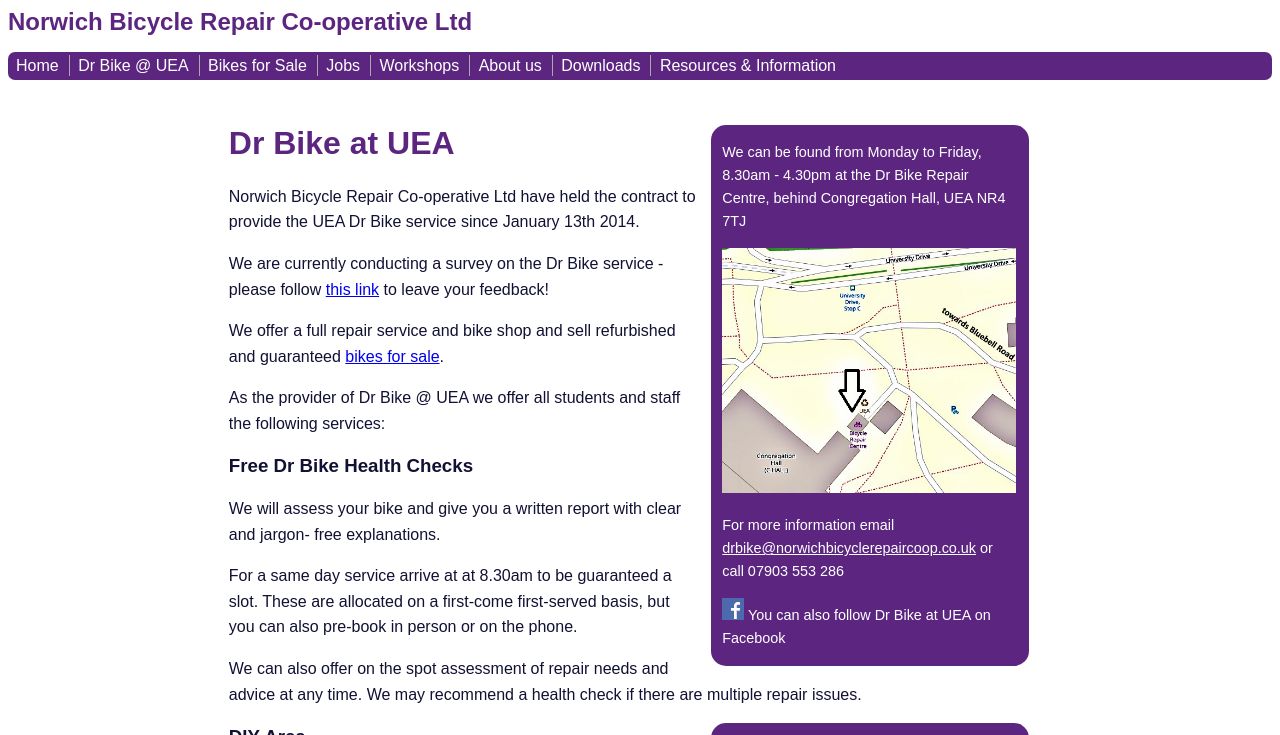
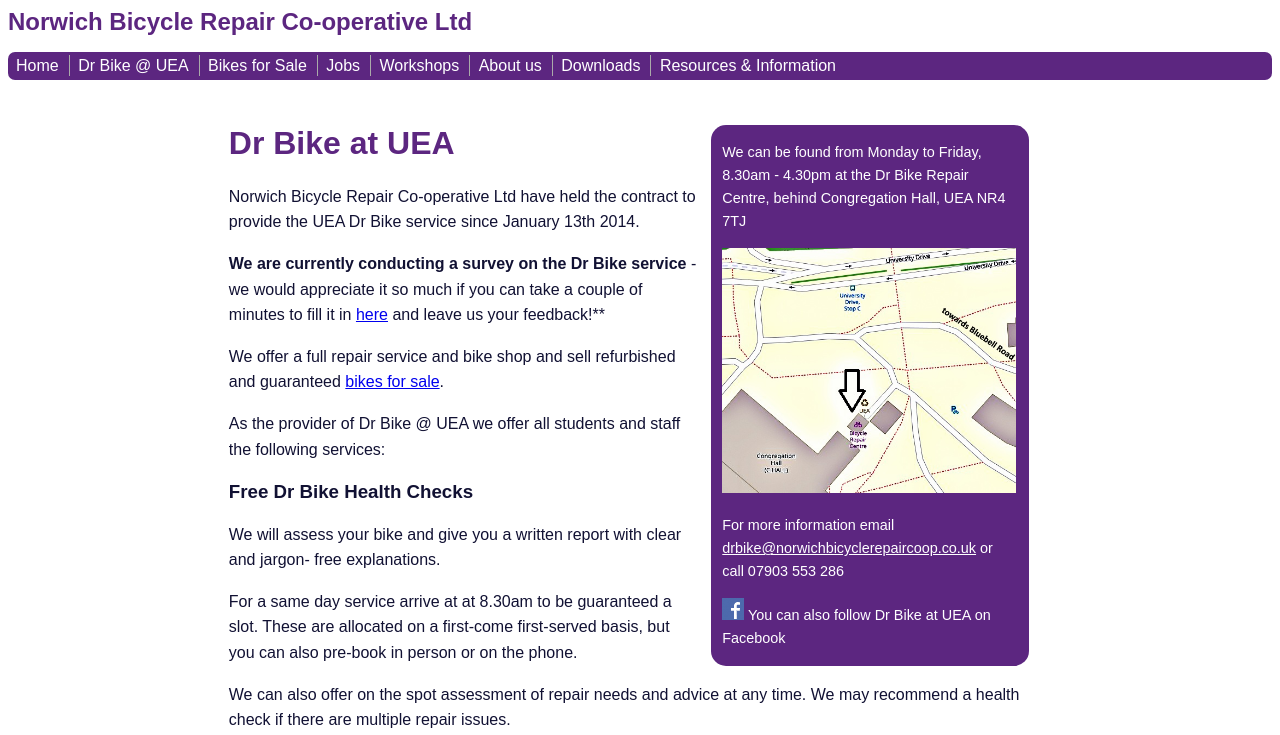
Before and after one commit to norwichbicyclerepaircooperative/norwichbicyclerepaircooperative.github.io, a Jekyll site: the page built from dr-bike-uea/index.md, in a window 1280 px wide, cut to the strip 0-735 px from the top of the page. Built offline with Jekyll 4.4.1, drawn with Linux system fonts in a browser that asks for light colours.

Commit message:
Update index.md

```diff
--- a/dr-bike-uea/index.md
+++ b/dr-bike-uea/index.md
@@ -21,7 +21,7 @@
 Norwich Bicycle Repair Co-operative Ltd have held the contract to provide the
 UEA Dr Bike service since January 13th 2014.
 
-We are currently conducting a survey on the Dr Bike service - please follow [this link](https://www.surveymonkey.co.uk/r/PW3LLNW) to leave your feedback!
+**We are currently conducting a survey on the Dr Bike service** - we would appreciate it so much if you can take a couple of minutes to fill it in [here](https://www.surveymonkey.co.uk/r/PW3LLNW) and leave us your feedback!**
 
 We offer a full repair service and bike shop and sell refurbished and
 guaranteed [bikes for sale](/bikes-for-sale/).
```
